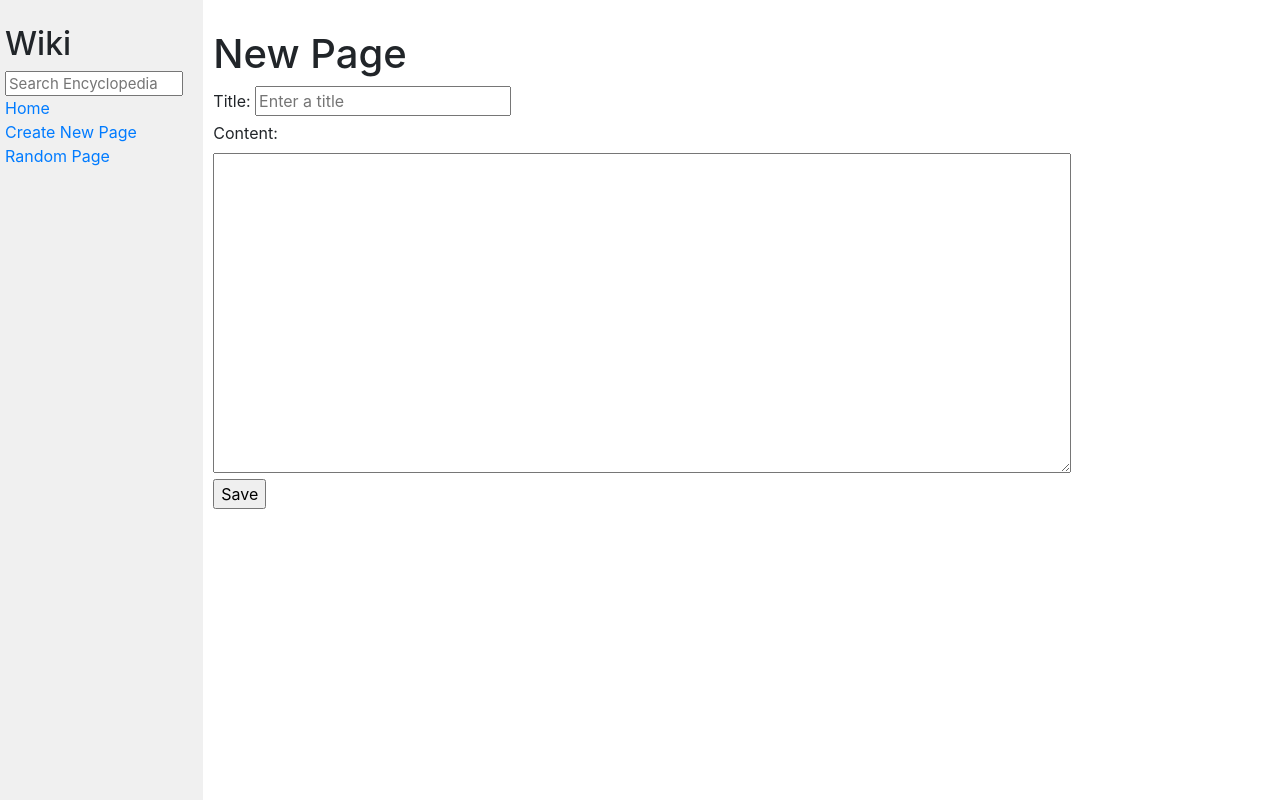
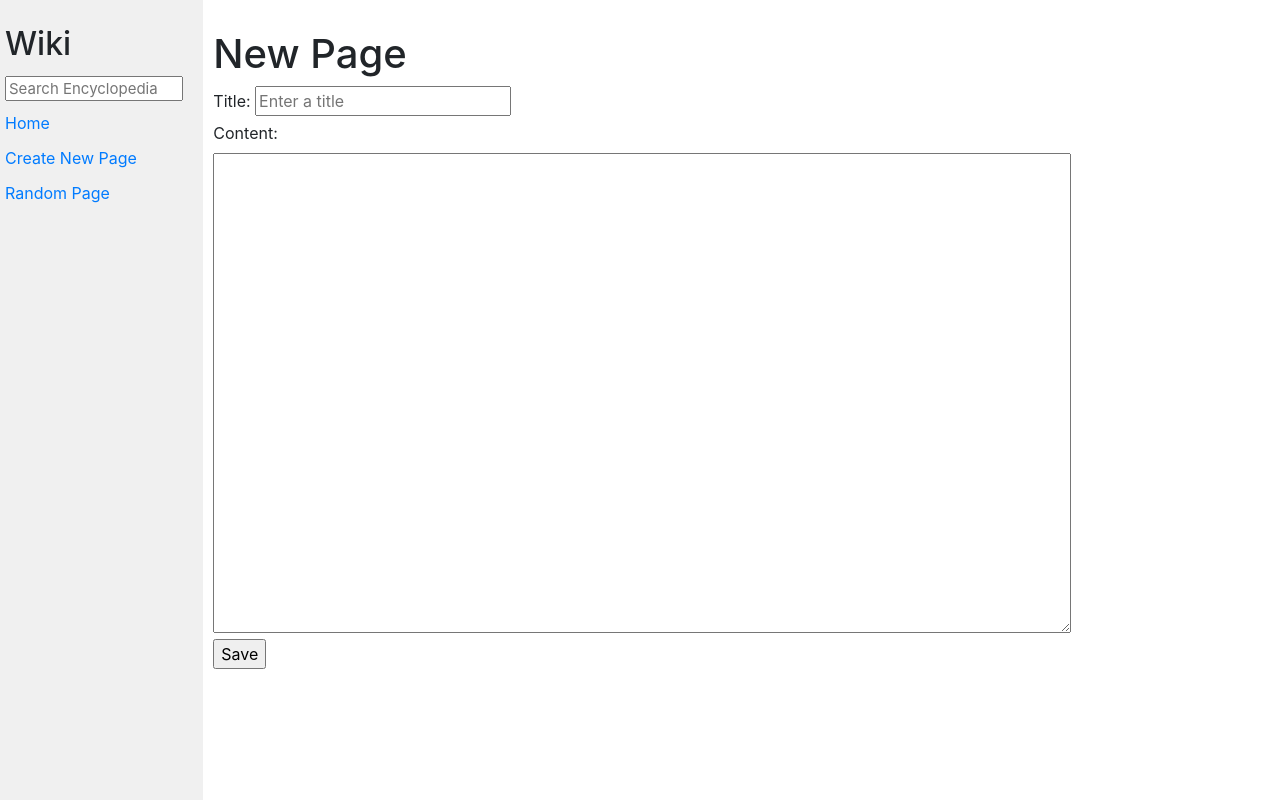
Before and after one commit to Tarcisio2code/project-online-encyclopedia, a Django app: page /newpage/ in a window 1280 px wide. Run offline with Django 3.2, Linux system fonts and the light colour scheme; some libraries are stand-ins or nearby versions.

Commit message:
increase space between sidebar elements

```diff
--- a/encyclopedia/static/encyclopedia/styles.css
+++ b/encyclopedia/static/encyclopedia/styles.css
@@ -13,7 +13,7 @@ h1 {
 }
 
 textarea {
-    height: 40vh;
+    height: 60vh;
     width: 80%;
 }
 
@@ -31,6 +31,7 @@ textarea {
     background-color: #f0f0f0;
     height: 100vh;
     padding: 20px;
+    line-height: 35px;
 }
 
 .sidebar h2 {
```
